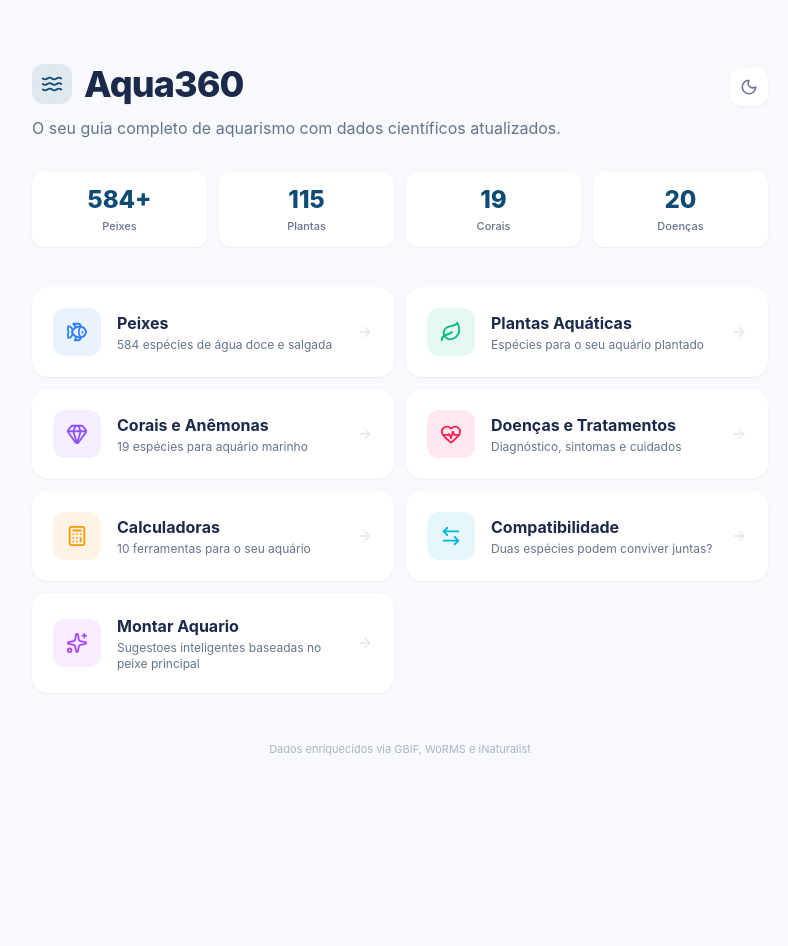
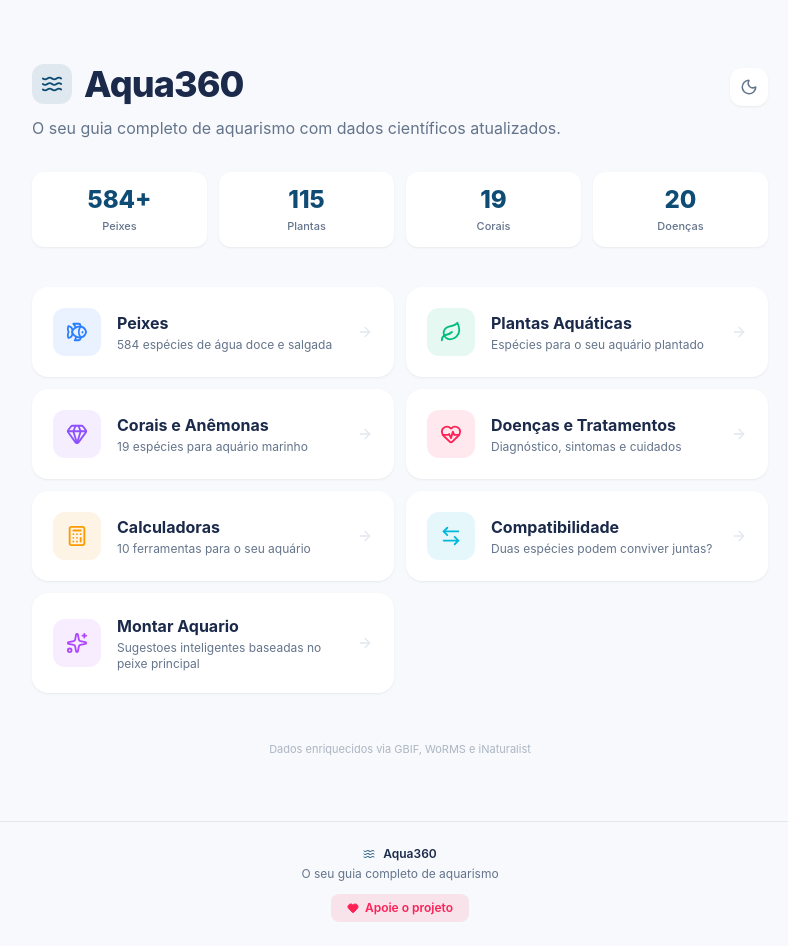
Before and after one commit to eudanielvieira/aqua360, a React (Vite) app: page / in a window 1280 px wide. Shown: the whole page, without its empty margins (240-1028 px from the left). Before the commit the page ends 821 px from the top, so only its background shows below. Built offline with nearby package versions, Linux system fonts and the light colour scheme.

Commit message:
Feat: adicionar footer com link de apoio na home
Mesmo footer das paginas internas agora aparece na home tambem,
com logo Aqua360, texto e botao "Apoie o projeto" com coracao.

Co-Authored-By: Claude Opus 4.6 (1M context) <noreply@anthropic.com>

```diff
--- a/src/pages/HomePage.tsx
+++ b/src/pages/HomePage.tsx
@@ -1,5 +1,5 @@
 import { Link } from 'react-router-dom'
-import { Fish, Leaf, Gem, HeartPulse, Calculator, ArrowLeftRight, Sparkles, ArrowRight, Waves, Sun, Moon, Download, Smartphone, X } from 'lucide-react'
+import { Fish, Leaf, Gem, HeartPulse, Calculator, ArrowLeftRight, Sparkles, ArrowRight, Waves, Sun, Moon, Download, Smartphone, X, Heart } from 'lucide-react'
 import { fishCategories } from '../data/fish-index'
 import { useDarkMode } from '../hooks/useDarkMode'
 import { useInstallPWA } from '../hooks/useInstallPWA'
@@ -200,6 +200,18 @@ export default function HomePage() {
           Dados enriquecidos via GBIF, WoRMS e iNaturalist
         </p>
       </div>
+
+      <footer className="border-t border-border text-text-secondary text-center py-6 text-xs">
+        <div className="flex items-center justify-center gap-2 mb-1">
+          <Waves size={12} className="text-primary" />
+          <span className="font-semibold text-text">Aqua360</span>
+        </div>
+        <p>O seu guia completo de aquarismo</p>
+        <Link to="/apoie" className="inline-flex items-center gap-1.5 mt-3 px-4 py-1.5 rounded-lg bg-rose-500/10 text-rose-500 font-semibold hover:bg-rose-500/20 transition-colors">
+          <Heart size={12} fill="currentColor" />
+          Apoie o projeto
+        </Link>
+      </footer>
     </div>
   )
 }
```
